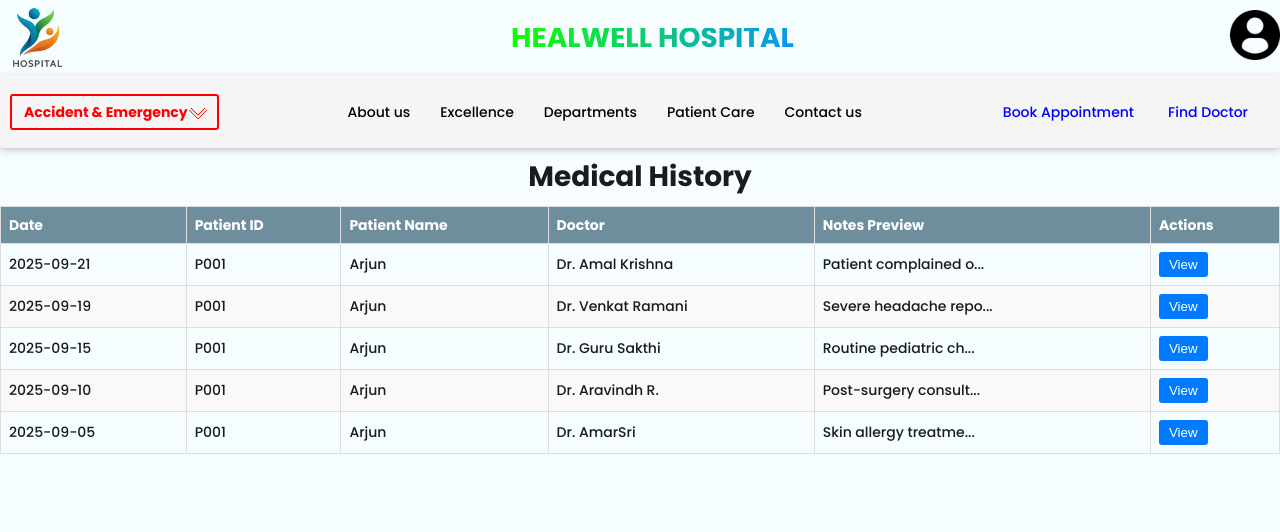
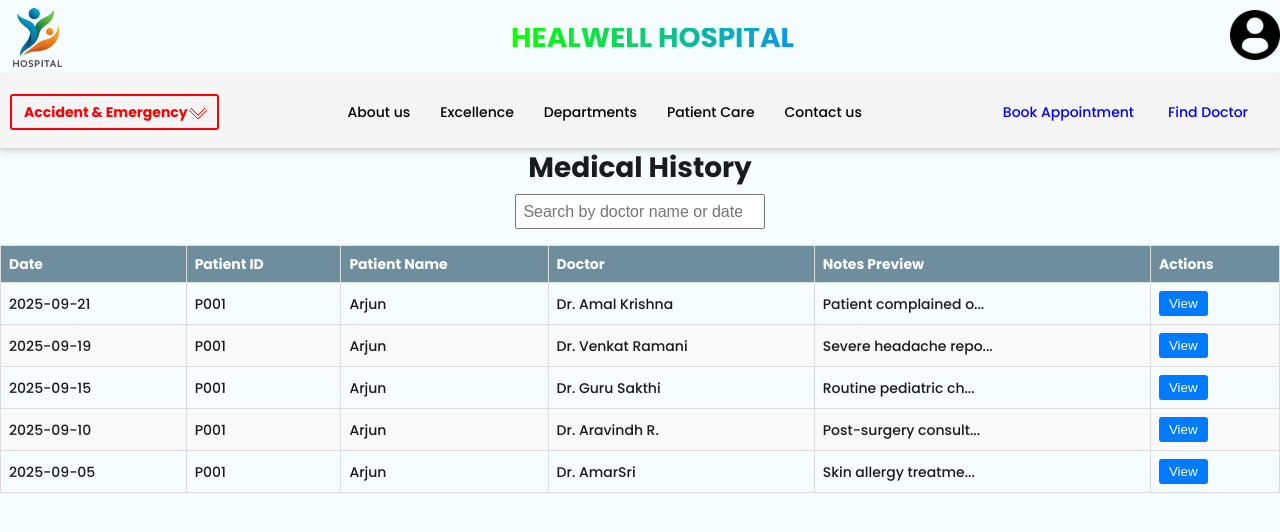
Before and after one commit to VENKATRAMANI-R/Healthcare-Appointment-Management-System, an Angular app: page /my-consultations in a window 1280 px wide. Shown: the top 532 px of the page. Built offline with nearby package versions, Linux system fonts and the light colour scheme.

Commit message:
Amal Updates 24/09/2025

```diff
--- a/src/app/app.routes.ts
+++ b/src/app/app.routes.ts
@@ -7,7 +7,6 @@ import { AboutUs } from './about-us/about-us';
 import { Excellence } from './excellence/excellence';
 import { Departments } from './departments/departments';
 import { ContactUs } from './contact-us/contact-us';
-
 import { E } from '@angular/cdk/keycodes';
 import { PatientCare } from './patient-care/patient-care';
 import { MyConsultations } from './my-consultations/my-consultations';
--- a/src/app/excellence/excellence.ts
+++ b/src/app/excellence/excellence.ts
@@ -17,7 +17,7 @@ export class Excellence implements OnInit {
     { key: 'awards', label: 'Awards & Accolades' },
     { key: 'accreditation', label: 'Accreditation & Certification' },
     { key: 'milestones', label: 'Achievements & Milestones' },
-    {key:'rahul', label:'RAHUL'}
+    // {key:'rahul', label:'RAHUL'}
 
   ];
 
@@ -36,10 +36,10 @@ export class Excellence implements OnInit {
       <h2>Achievements & Milestones</h2>
       <p>Over the years, our hospital has achieved several key milestones, from expanding specialties to adopting cutting-edge medical technology.</p>
     `,
-      rahul: `
-      <h2> JAVA TRAINER <h2>
+      // rahul: `
+      // <h2> JAVA TRAINER <h2>
 
-      `,
+      // `,
   };
 
 ngOnInit() {
--- a/src/app/my-consultations/consultation-list/consultation-list.ts
+++ b/src/app/my-consultations/consultation-list/consultation-list.ts
@@ -1,5 +1,5 @@
 
-import { Component, OnInit } from '@angular/core';
+import { Component, Input, OnInit } from '@angular/core';
 import { CommonModule } from '@angular/common';
 import { ConsultationService, Consultation } from '../../consultation.service';
 
@@ -11,7 +11,7 @@ import { ConsultationService, Consultation } from '../../consultation.service';
   styleUrls: ['./consultation-list.css']
 })
 export class ConsultationList implements OnInit {
-  consultations: Consultation[] = [];
+  @Input() consultations: Consultation[] = [];
   selectedConsultation: Consultation | null = null;
   showPopup: boolean = false;
 
--- a/src/app/my-consultations/my-consultations.css
+++ b/src/app/my-consultations/my-consultations.css
@@ -3,3 +3,15 @@
   width: 100%;
   margin: 0 auto 1rem auto;
 }
+
+.search-bar {
+  display: flex;
+  justify-content: center;
+  margin-bottom: 1rem;
+}
+
+.search-bar input {
+  padding: 0.4rem;
+  font-size: 1rem;
+  width: 250px;
+}
--- a/src/app/my-consultations/my-consultations.html
+++ b/src/app/my-consultations/my-consultations.html
@@ -1,6 +1,21 @@
 <div class="my-consultations-shell">
-  <div class="mc-header">
-    <h1 style="text-align: center;">Medical History</h1>
+  <h1 class="center-heading">Medical History</h1>
 
-  <app-consultation-list></app-consultation-list>
+
+<!-- Unified Search Box -->
+<div class="search-bar">
+<input
+  type="search"
+  placeholder="Search by doctor name or date..."
+  (input)="onSearch($event)"
+/>
+
 </div>
+
+
+
+<app-consultation-list [consultations]="filteredConsultations"></app-consultation-list>
+
+
+  <!-- <app-consultation-list></app-consultation-list> -->
+</div>
--- a/src/app/my-consultations/my-consultations.ts
+++ b/src/app/my-consultations/my-consultations.ts
@@ -1,24 +1,36 @@
 import { Component, OnInit } from '@angular/core';
 import { CommonModule } from '@angular/common';
+import { FormsModule } from '@angular/forms';
 import { ConsultationService, Consultation } from '../consultation.service';
 import { ConsultationList } from './consultation-list/consultation-list';
 
 @Component({
   selector: 'app-my-consultations',
   standalone: true,
-  imports: [CommonModule, ConsultationList],
+  imports: [CommonModule,FormsModule, ConsultationList],
   templateUrl: './my-consultations.html',
   styleUrls: ['./my-consultations.css']
 })
 export class MyConsultations implements OnInit {
 
   consultations: Consultation[] = [];
-  selectedConsultation: Consultation | null = null;
-  showDetail = false;
+  filteredConsultations: Consultation[] = [];
+
+  searchTerm: string = '';
 
   constructor(private consultationService: ConsultationService) {}
 
   ngOnInit(): void {
     this.consultations = this.consultationService.getConsultations();
+    this.filteredConsultations = [...this.consultations];
   }
+
+  onSearch(event: Event): void {
+  const input = (event.target as HTMLInputElement).value.trim().toLowerCase();
+  this.filteredConsultations = this.consultations.filter(c =>
+    c.doctorName.toLowerCase().includes(input) ||
+    c.date.toLowerCase().includes(input)
+  );
 }
+
+  }
```
Also changed, not shown: src/app/consultation.service.ts (+4 -5 lines).
